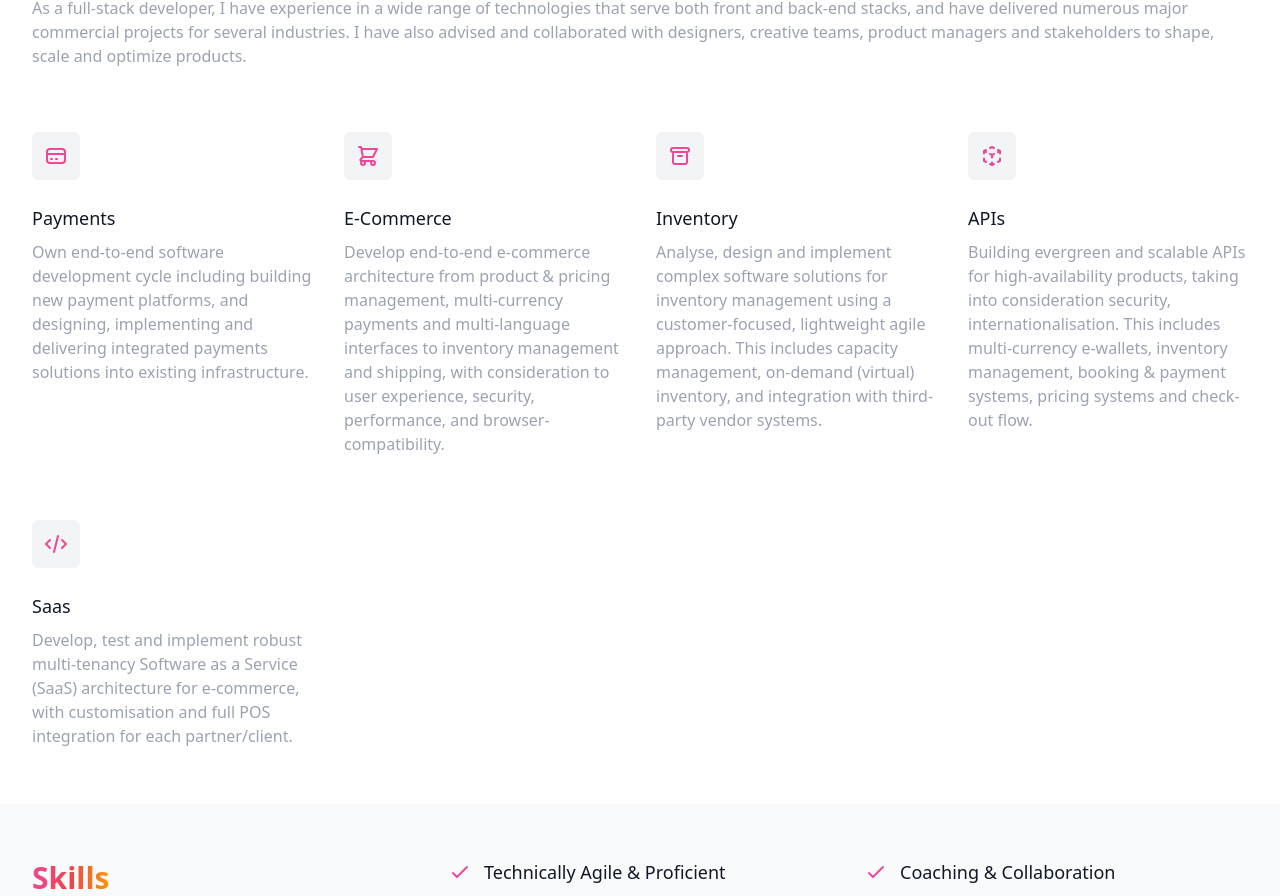
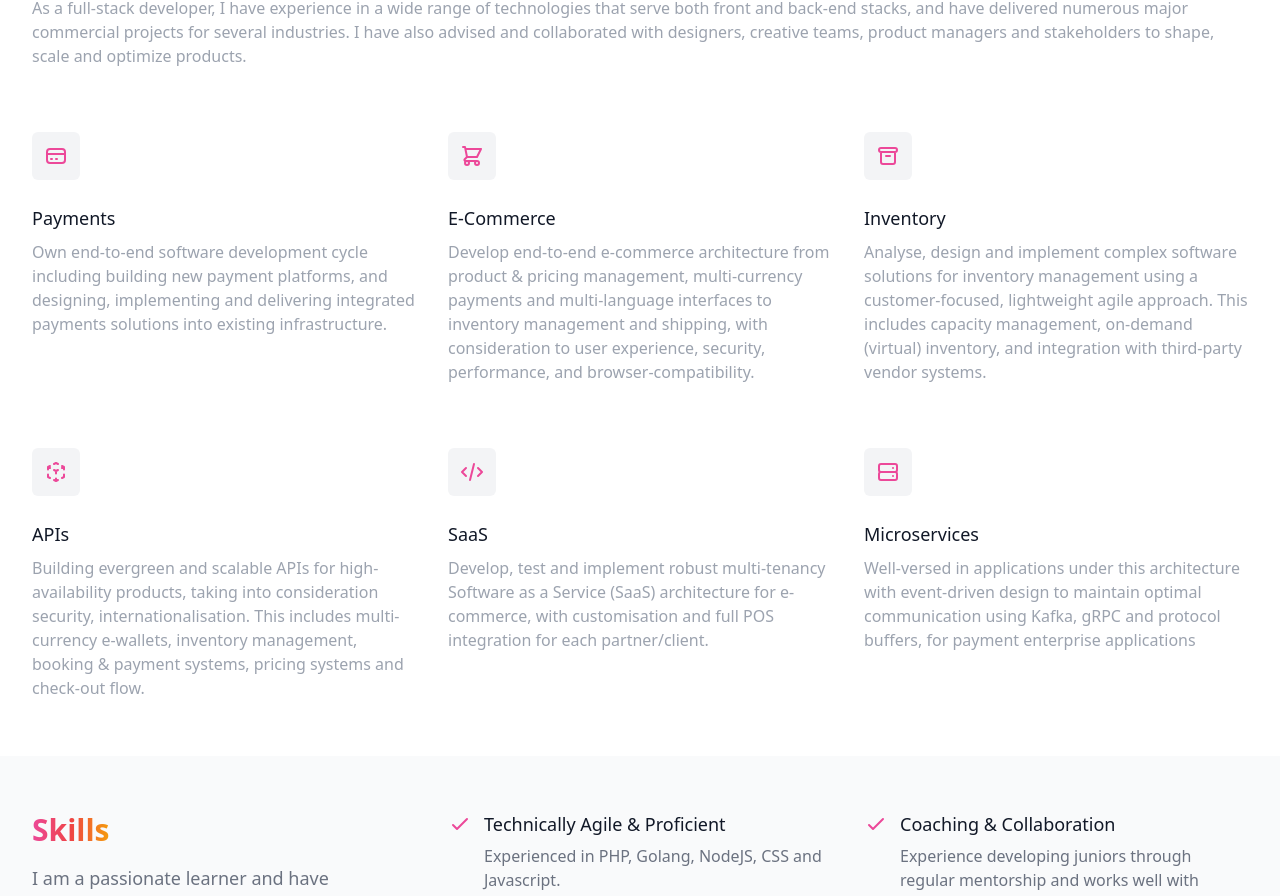
Before and after one commit to gocantodev/client, a Vue app: page / in a window 1280 px wide. Shown: the part 836-1732 px from the top of the page. Built offline with nearby package versions, Linux system fonts and the light colour scheme; what @tailwindcss/typography would draw is missing.

Commit message:
more expirence

```diff
--- a/src/assets/data/experience.json
+++ b/src/assets/data/experience.json
@@ -41,10 +41,21 @@
     },
     {
         "uuid": "0722c087-9b49-4c26-9b99-b048a1828ab0",
-        "title": "Saas",
+        "title": "SaaS",
         "description": "Develop, test and implement robust multi-tenancy Software as a Service (SaaS) architecture for e-commerce, with customisation and full POS integration for each partner/client.",
         "icon": {
             "paths": ["M10 20l4-16m4 4l4 4-4 4M6 16l-4-4 4-4"]
         }
+    },
+    {
+        "uuid": "63257b4a-2d52-4b70-a070-cdbe42656894",
+        "title": "Microservices",
+        "description": "Well-versed in applications under this architecture with event-driven design to maintain optimal communication using Kafka, gRPC and protocol buffers, for payment enterprise applications",
+
+        "icon": {
+            "paths": [
+                "M5 12h14M5 12a2 2 0 01-2-2V6a2 2 0 012-2h14a2 2 0 012 2v4a2 2 0 01-2 2M5 12a2 2 0 00-2 2v4a2 2 0 002 2h14a2 2 0 002-2v-4a2 2 0 00-2-2m-2-4h.01M17 16h.01"
+            ]
+        }
     }
 ]
--- a/src/component/experience.vue
+++ b/src/component/experience.vue
@@ -18,7 +18,7 @@
         </p>
 
         <div
-            class="mt-12 grid grid-cols-1 gap-x-6 gap-y-12 sm:grid-cols-2 lg:mt-16 lg:grid-cols-4 lg:gap-x-8 lg:gap-y-16"
+            class="mt-12 grid grid-cols-1 gap-x-6 gap-y-12 sm:grid-cols-2 lg:mt-16 lg:grid-cols-3 lg:gap-x-8 lg:gap-y-16"
         >
             <div v-for="experience in Experiences" :key="experience.uuid">
                 <div class="icon">
```
